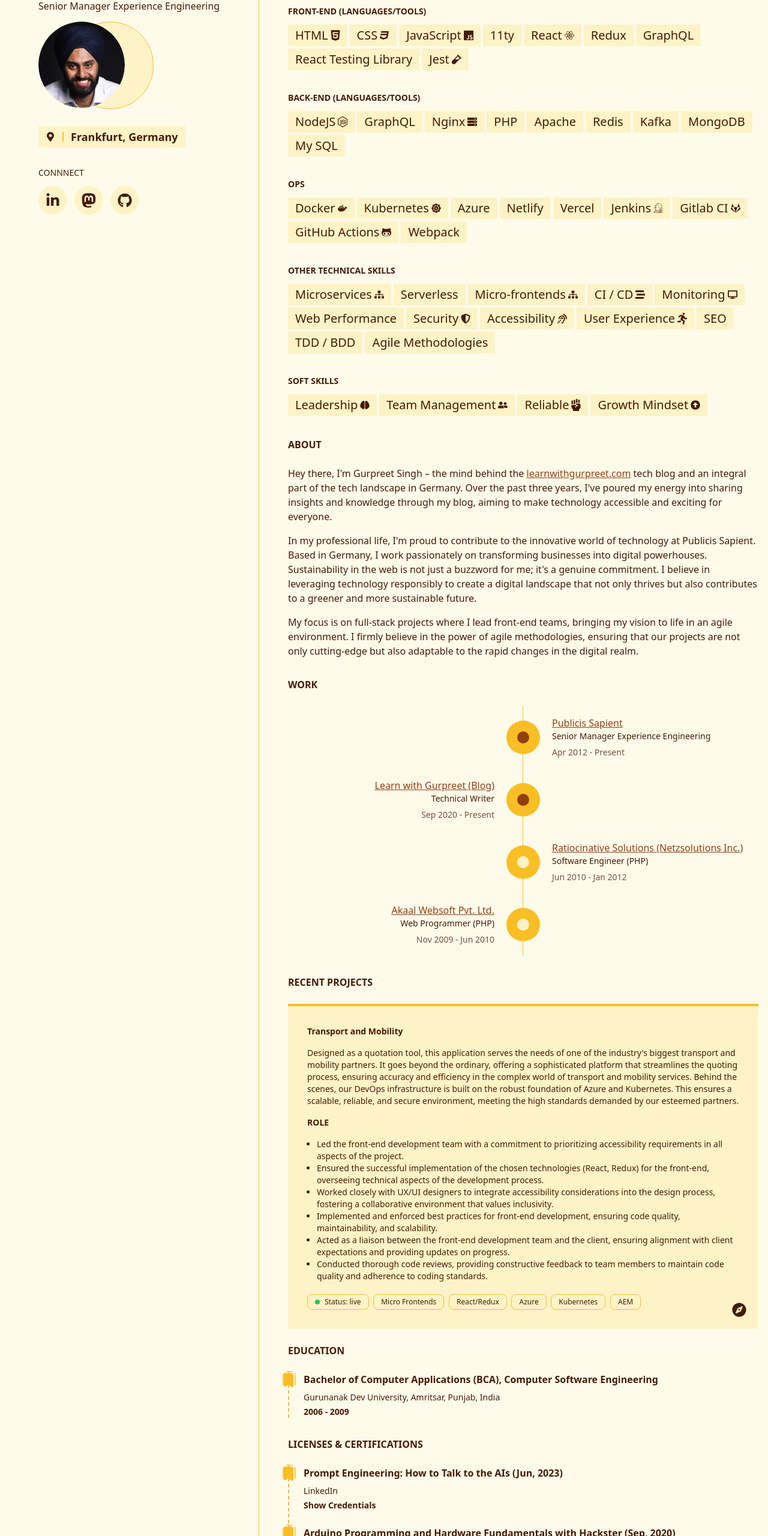
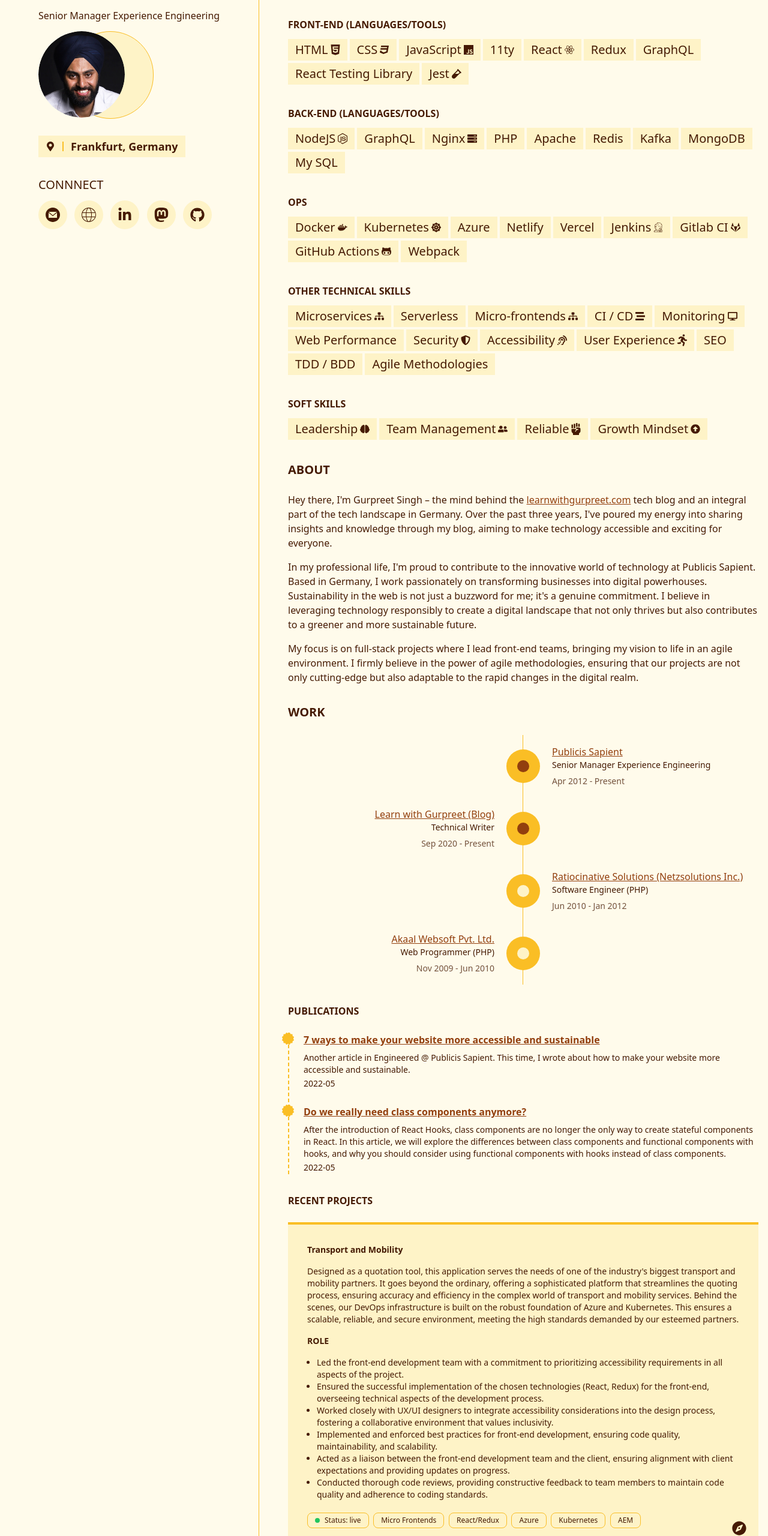
Before and after one commit to gsin11/gurpreet-singh.in, an Eleventy site: page src/index.njk in a window 1280 px wide. Shown: the part 240-2800 px from the top of the page at 60% size. Built offline with nearby package versions, Linux system fonts and the light colour scheme; Eleventy itself is replaced by a stand-in of ours; files that its build step writes are made by us from their sources.

Commit message:
added all the sections

```diff
--- a/src/_data/author.json
+++ b/src/_data/author.json
@@ -7,5 +7,6 @@
   "email": "social@gsingh.de",
   "linkedin": "https://linkedin.com/in/gsin11/",
   "mastodon": "https://fosstodon.org/@GurpreetSingh",
-  "github": "https://github.com/learnwithgurpreet"
+  "github": "https://github.com/learnwithgurpreet",
+  "blog": "https://www.learnwithgurpreet.com"
 }
--- a/src/_data/certifications.json
+++ b/src/_data/certifications.json
@@ -3,7 +3,7 @@
     "org": "LinkedIn",
     "certification": "Prompt Engineering: How to Talk to the AIs",
     "year": "Jun, 2023",
-    "link": "https://www.linkedin.com/learning/certificates/cb5b76685b640585e6fe6379ee0e81c6fa1dace40f22cae59acf145d3a3d8ed2"
+    "link": "https://www.linkedin.com/learning/certificates/5debf7ba38ae8c6e07ba5a3ea9be4764a981d9406c12bdded55486a8a69013c9"
   },
   {
     "org": "Udemy",
--- a/src/_includes/partials/_about.njk
+++ b/src/_includes/partials/_about.njk
@@ -1,5 +1,5 @@
 <section>
-  <h3 class="font-header font-semibold text-md uppercase mb-6">About</h3>
+  <h3 class="font-header font-semibold text-xl uppercase mb-6">About</h3>
   <div class="pb-8">
     <p class="mb-4">Hey there, I'm Gurpreet Singh – the mind behind the <a href="https://www.learnwithgurpreet.com" class="link">learnwithgurpreet.com</a> tech blog and an integral part of the tech landscape in Germany. Over the past three years, I've poured my energy into sharing insights and knowledge through my blog, aiming to make technology accessible and exciting for everyone.</p>
     <p class="mb-4">In my professional life, I'm proud to contribute to the innovative world of technology at Publicis Sapient. Based in Germany, I work passionately on transforming businesses into digital powerhouses. Sustainability in the web is not just a buzzword for me; it's a genuine commitment. I believe in leveraging technology responsibly to create a digital landscape that not only thrives but also contributes to a greener and more sustainable future.</p>
--- a/src/_includes/partials/_certifications.njk
+++ b/src/_includes/partials/_certifications.njk
@@ -1,16 +1,13 @@
 <section class="pb-8">
-  <h3 class="font-header font-semibold text-md uppercase mb-6">Licenses &amp; certifications</h3>
+  <h3 class="font-header font-semibold text-xl uppercase mb-6">Licenses &amp; certifications</h3>
   <div class="space-y-6 border-l-2 border-dashed border-l-husky-400 dark:border-l-husky-600">
     {% for item in certifications %}
       <div class="relative">
-        <svg xmlns="http://www.w3.org/2000/svg" width="16" height="16" fill="currentColor" class="absolute -top-0.5 z-10 -ml-3.5 h-7 w-7 rounded-full text-husky-400 dark:text-husky-600" viewBox="0 0 16 16">
-          <path d="M2 4a2 2 0 0 1 2-2h6a2 2 0 0 1 2 2v11.5a.5.5 0 0 1-.777.416L7 13.101l-4.223 2.815A.5.5 0 0 1 2 15.5z"/>
-          <path d="M4.268 1A2 2 0 0 1 6 0h6a2 2 0 0 1 2 2v11.5a.5.5 0 0 1-.777.416L13 13.768V2a1 1 0 0 0-1-1z"/>
-        </svg>
+        <svg xmlns="http://www.w3.org/2000/svg" width="16" height="16" fill="currentColor" class="absolute -top-0.5 z-10 -ml-3.5 h-7 w-7 rounded-full text-husky-400 dark:text-husky-600"><path d="M2.047 14.667a.992.992 0 0 0 .466.607l1.909 1.104v2.199a1 1 0 0 0 1 1h2.199l1.104 1.91a1.002 1.002 0 0 0 1.366.366L12 20.75l1.91 1.104a1.002 1.002 0 0 0 1.366-.366l1.103-1.909h2.199a1 1 0 0 0 1-1V16.38l1.909-1.104a.999.999 0 0 0 .366-1.366L20.75 12l1.104-1.909a1 1 0 0 0-.366-1.366l-1.909-1.104V5.422a1 1 0 0 0-1-1H16.38l-1.103-1.909a1.004 1.004 0 0 0-.607-.466.994.994 0 0 0-.759.1L12 3.25l-1.909-1.104a.998.998 0 0 0-1.366.365l-1.104 1.91H5.422a1 1 0 0 0-1 1V7.62L2.513 8.725a1.001 1.001 0 0 0-.365 1.366L3.251 12l-1.104 1.909a1.003 1.003 0 0 0-.1.758z"/></svg>
         <div class="ml-6">
-          <h4 class="font-bold">{{ item.certification }} ({{ item.year }})</h4>
-          <p class="mt-2 text-sm">{{ item.org }}</p>
-          <span class="mt-1 block text-sm font-semibold"><a href="{{ item.link }}" rel="nofollow" target="_blank">Show Credentials</a></span>
+          <a href="{{ item.link }}" class="link" rel="nofollow" target="_blank"><h4 class="font-bold">{{ item.certification }}</h4></a>
+          <p class="mt-1 text-sm font-semibold">{{ item.org }}</p>
+          <p class="mt-1 text-sm">{{ item.year }}</p>
         </div>
       </div>
     {% endfor %}
--- a/src/_includes/partials/_connect.njk
+++ b/src/_includes/partials/_connect.njk
@@ -1,15 +1,29 @@
 <div class="pt-8 pb-12">
-  <h3 class="font-medium text-sm uppercase mb-3">Connnect</h3>
+  <h3 class="font-medium text-xl uppercase mb-3">Connnect</h3>
   <div>
+    <a aria-label="email" href="mailto:{{ author.email }}" rel="noopener noreferrer" target="_blank" class="inline-flex w-12 h-12 justify-center items-center rounded-full highlight hover:shadow-lg transition-shadow duration-150">
+      <svg xmlns="http://www.w3.org/2000/svg" width="24" fill="currentColor" height="24" viewBox="0 0 24 24" class="w-6 h-6">
+        <path
+          d="M12 .02c-6.627 0-12 5.373-12 12s5.373 12 12 12 12-5.373 12-12-5.373-12-12-12zm6.99 6.98l-6.99 5.666-6.991-5.666h13.981zm.01 10h-14v-8.505l7 5.673 7-5.672v8.504z" />
+      </svg>
+    </a>
+    <a aria-label="blog" href="{{ author.blog }}" rel="noopener noreferrer" target="_blank" class="inline-flex w-12 h-12 justify-center items-center ml-2 rounded-full highlight hover:shadow-lg transition-shadow duration-150">
+      <svg fill="currentColor" width="24" height="24" xmlns="http://www.w3.org/2000/svg" viewBox="0 0 24 24" fill-rule="evenodd"
+        clip-rule="evenodd">
+        <path
+          d="M12.02 0c6.614.011 11.98 5.383 11.98 12 0 6.623-5.376 12-12 12-6.623 0-12-5.377-12-12 0-6.617 5.367-11.989 11.981-12h.039zm3.694 16h-7.427c.639 4.266 2.242 7 3.713 7 1.472 0 3.075-2.734 3.714-7m6.535 0h-5.523c-.426 2.985-1.321 5.402-2.485 6.771 3.669-.76 6.671-3.35 8.008-6.771m-14.974 0h-5.524c1.338 3.421 4.34 6.011 8.009 6.771-1.164-1.369-2.059-3.786-2.485-6.771m-.123-7h-5.736c-.331 1.166-.741 3.389 0 6h5.736c-.188-1.814-.215-3.925 0-6m8.691 0h-7.685c-.195 1.8-.225 3.927 0 6h7.685c.196-1.811.224-3.93 0-6m6.742 0h-5.736c.062.592.308 3.019 0 6h5.736c.741-2.612.331-4.835 0-6m-12.825-7.771c-3.669.76-6.671 3.35-8.009 6.771h5.524c.426-2.985 1.321-5.403 2.485-6.771m5.954 6.771c-.639-4.266-2.242-7-3.714-7-1.471 0-3.074 2.734-3.713 7h7.427zm-1.473-6.771c1.164 1.368 2.059 3.786 2.485 6.771h5.523c-1.337-3.421-4.339-6.011-8.008-6.771" />
+      </svg>
+    </a>
     <a aria-label="linkedin"
-      class="inline-flex w-12 h-12 justify-center items-center rounded-full highlight hover:shadow-lg transition-shadow duration-150"
+      class="inline-flex w-12 h-12 justify-center items-center ml-2 rounded-full highlight hover:shadow-lg transition-shadow duration-150"
       href="{{ author.linkedin }}" rel="noopener noreferrer" target="_blank"><svg stroke="currentColor"
         fill="currentColor" stroke-width="0" viewBox="0 0 448 512" class="w-6 h-6" height="1em" width="1em"
         xmlns="http://www.w3.org/2000/svg">
         <path
           d="M100.28 448H7.4V148.9h92.88zM53.79 108.1C24.09 108.1 0 83.5 0 53.8a53.79 53.79 0 0 1 107.58 0c0 29.7-24.1 54.3-53.79 54.3zM447.9 448h-92.68V302.4c0-34.7-.7-79.2-48.29-79.2-48.29 0-55.69 37.7-55.69 76.7V448h-92.78V148.9h89.08v40.8h1.3c12.4-23.5 42.69-48.3 87.88-48.3 94 0 111.28 61.9 111.28 142.3V448z">
         </path>
-      </svg></a>
+      </svg>
+    </a>
     <a aria-label="mastodon"
       class="inline-flex w-12 h-12 justify-center items-center rounded-full highlight ml-2 hover:shadow-lg transition-shadow duration-150"
       href="{{ author.mastodon }}" rel="noopener noreferrer" target="_blank">
--- a/src/_includes/partials/_education.njk
+++ b/src/_includes/partials/_education.njk
@@ -1,12 +1,9 @@
 <section class="pb-8">
-  <h3 class="font-header font-semibold text-md uppercase mb-6">Education</h3>
+  <h3 class="font-header font-semibold text-xl uppercase mb-6">Education</h3>
   <div class="space-y-6 border-l-2 border-dashed border-l-husky-400 dark:border-l-husky-600">
     {% for item in education %}
       <div class="relative">
-        <svg xmlns="http://www.w3.org/2000/svg" width="16" height="16" fill="currentColor" class="absolute -top-0.5 z-10 -ml-3.5 h-7 w-7 rounded-full text-husky-400 dark:text-husky-600" viewBox="0 0 16 16">
-          <path d="M2 4a2 2 0 0 1 2-2h6a2 2 0 0 1 2 2v11.5a.5.5 0 0 1-.777.416L7 13.101l-4.223 2.815A.5.5 0 0 1 2 15.5z"/>
-          <path d="M4.268 1A2 2 0 0 1 6 0h6a2 2 0 0 1 2 2v11.5a.5.5 0 0 1-.777.416L13 13.768V2a1 1 0 0 0-1-1z"/>
-        </svg>
+        <svg xmlns="http://www.w3.org/2000/svg" width="16" height="16" fill="currentColor" class="absolute -top-0.5 z-10 -ml-3.5 h-7 w-7 rounded-full text-husky-400 dark:text-husky-600"><path d="M2.047 14.667a.992.992 0 0 0 .466.607l1.909 1.104v2.199a1 1 0 0 0 1 1h2.199l1.104 1.91a1.002 1.002 0 0 0 1.366.366L12 20.75l1.91 1.104a1.002 1.002 0 0 0 1.366-.366l1.103-1.909h2.199a1 1 0 0 0 1-1V16.38l1.909-1.104a.999.999 0 0 0 .366-1.366L20.75 12l1.104-1.909a1 1 0 0 0-.366-1.366l-1.909-1.104V5.422a1 1 0 0 0-1-1H16.38l-1.103-1.909a1.004 1.004 0 0 0-.607-.466.994.994 0 0 0-.759.1L12 3.25l-1.909-1.104a.998.998 0 0 0-1.366.365l-1.104 1.91H5.422a1 1 0 0 0-1 1V7.62L2.513 8.725a1.001 1.001 0 0 0-.365 1.366L3.251 12l-1.104 1.909a1.003 1.003 0 0 0-.1.758z"/></svg>
         <div class="ml-6">
           <h4 class="font-bold">{{ item.certification }}</h4>
           <p class="mt-2 text-sm">{{ item.org }}, {{ item.address }}</p>
--- a/src/_includes/partials/_header.njk
+++ b/src/_includes/partials/_header.njk
@@ -1,5 +1,5 @@
 <header
-  class="flex justify-between p-4 lg:px-8 sticky top-0 z-20 transition-shadow duration-200 ease-in-out transition-color">
+  class="flex p-4 lg:px-8 sticky top-0 z-20 transition-shadow duration-200 ease-in-out transition-color">
   <span
-    class="inline-flex w-10 h-10 font-bold text-md justify-center items-center text-center text-front border-2 border-solid border-front rounded-full shadow-md">GS</span>
+    class="inline-flex w-10 h-10 text-md lg:w-14 lg:h-14 lg:text-lg font-bold justify-center items-center text-center rounded-full shadow-md highlight-with-border">GS</span>
 </header>
--- a/src/_includes/partials/_projects.njk
+++ b/src/_includes/partials/_projects.njk
@@ -22,7 +22,7 @@
           {% for technologies in item.technologies %}
             <li
             class="inline-block px-3 py-1 mr-1 mt-1 font-medium text-xs rounded-lg border border-husky-400 dark:border-husky-600">
-            {{ technologies }}
+            {{ technologies }}
           </li>
           {% endfor %}
         </ul>
--- a/src/_includes/partials/_publication.njk
+++ b/src/_includes/partials/_publication.njk
@@ -0,0 +1,15 @@
+<section class="pb-8">
+  <h3 class="font-header font-semibold text-md uppercase mb-6">Publications</h3>
+  <div class="space-y-6 border-l-2 border-dashed border-l-husky-400 dark:border-l-husky-600">
+    {% for item in publication %}
+      <div class="relative">
+        <svg xmlns="http://www.w3.org/2000/svg" width="16" height="16" fill="currentColor" class="absolute -top-0.5 z-10 -ml-3.5 h-7 w-7 rounded-full text-husky-400 dark:text-husky-600"><path d="M2.047 14.667a.992.992 0 0 0 .466.607l1.909 1.104v2.199a1 1 0 0 0 1 1h2.199l1.104 1.91a1.002 1.002 0 0 0 1.366.366L12 20.75l1.91 1.104a1.002 1.002 0 0 0 1.366-.366l1.103-1.909h2.199a1 1 0 0 0 1-1V16.38l1.909-1.104a.999.999 0 0 0 .366-1.366L20.75 12l1.104-1.909a1 1 0 0 0-.366-1.366l-1.909-1.104V5.422a1 1 0 0 0-1-1H16.38l-1.103-1.909a1.004 1.004 0 0 0-.607-.466.994.994 0 0 0-.759.1L12 3.25l-1.909-1.104a.998.998 0 0 0-1.366.365l-1.104 1.91H5.422a1 1 0 0 0-1 1V7.62L2.513 8.725a1.001 1.001 0 0 0-.365 1.366L3.251 12l-1.104 1.909a1.003 1.003 0 0 0-.1.758z"/></svg>
+        <div class="ml-6">
+          <h4 class="font-bold"><a href="{{ item.link }}" class="link" rel="nofollow" target="_blank">{{ item.title }}</a></h4>
+          <p class="mt-2 text-sm">{{ item.details }}</p>
+          <time class="mt-1 text-sm font-medium" datetime="{{ item.date }}">{{ item.date }}</time>
+        </div>
+      </div>
+    {% endfor %}
+  </div>
+</section>
--- a/src/_includes/partials/_skills.njk
+++ b/src/_includes/partials/_skills.njk
@@ -1,7 +1,7 @@
 <section>
-  <h3 class="font-header font-semibold text-md uppercase mb-6">Skills</h3>
+  <h3 class="font-header font-semibold text-xl uppercase mb-6">Skills</h3>
   <div class="pb-8">
-    <h4 class="font-header font-semibold text-sm uppercase mb-3">Front-end (Languages/Tools)</h4>
+    <h4 class="font-header font-semibold uppercase mb-3">Front-end (Languages/Tools)</h4>
     <ul class="flex flex-wrap mt-2">
       <li class="relative inline-block mb-1 mr-1 "><span
           class="flex items-center subpixel-antialiased highlight px-3 py-1 font-header font-light text-xl md:text-1xl text-lead-text transition-color duration-200 ease-in-out">HTML<svg
@@ -60,7 +60,7 @@
     </ul>
   </div>
   <div class="pb-8">
-    <h4 class="font-header font-semibold text-sm uppercase mb-3">Back-end (Languages/Tools)</h4>
+    <h4 class="font-header font-semibold  uppercase mb-3">Back-end (Languages/Tools)</h4>
     <ul class="flex flex-wrap mt-2">
       <li class="relative inline-block mb-1 mr-1 "><span
           class="flex items-center subpixel-antialiased highlight px-3 py-1 font-header font-light text-xl md:text-1xl text-lead-text transition-color duration-200 ease-in-out">NodeJS<svg
@@ -102,7 +102,7 @@
     </ul>
   </div>
   <div class="pb-8">
-    <h4 class="font-header font-semibold text-sm uppercase mb-3">Ops</h4>
+    <h4 class="font-header font-semibold  uppercase mb-3">Ops</h4>
     <ul class="flex flex-wrap mt-2">
       <li class="relative inline-block mb-1 mr-1 "><span
           class="flex items-center subpixel-antialiased highlight px-3 py-1 font-header font-light text-xl md:text-1xl text-lead-text transition-color duration-200 ease-in-out">Docker<svg
@@ -159,7 +159,7 @@
     </ul>
   </div>
   <div class="pb-8">
-    <h4 class="font-header font-semibold text-sm uppercase mb-3">Other Technical Skills</h4>
+    <h4 class="font-header font-semibold  uppercase mb-3">Other Technical Skills</h4>
     <ul class="flex flex-wrap mt-2">
       <li class="relative inline-block mb-1 mr-1 "><span
           class="flex items-center subpixel-antialiased highlight px-3 py-1 font-header font-light text-xl md:text-1xl text-lead-text transition-color duration-200 ease-in-out">Microservices<svg
@@ -235,7 +235,7 @@
     </ul>
   </div>
   <div class="pb-8">
-    <h4 class="font-header font-semibold text-sm uppercase mb-3">Soft Skills</h4>
+    <h4 class="font-header font-semibold  uppercase mb-3">Soft Skills</h4>
     <ul class="flex flex-wrap mt-2">
       <li class="relative inline-block mb-1 mr-1 "><span
           class="flex items-center subpixel-antialiased highlight px-3 py-1 font-header font-light text-xl md:text-1xl text-lead-text transition-color duration-200 ease-in-out">Leadership<svg
--- a/src/_includes/partials/_work.njk
+++ b/src/_includes/partials/_work.njk
@@ -1,5 +1,5 @@
 <section>
-  <h3 class="font-header font-semibold text-md uppercase mb-6">Work</h3>
+  <h3 class="font-header font-semibold text-xl uppercase mb-6">Work</h3>
   <div class="pb-8">
     <div class="work flex flex-col relative">
       {% for item in work %}
@@ -12,7 +12,7 @@
             class="dot-bg w-14 h-14 transform absolute bg-line inline-flex rounded-full items-center justify-center"><span
               class="dot w-5 h-5 bg-back-light rounded-full"></span></span>
           <h4 class="subpixel-antialiased"><a href="{{ item.link }}" target="_blank" rel="noopener noreferrer"
-              class="link transition-colors duration-150">{{ item.companyName }}</a></h4>
+              class="link transition-colors duration-150 font-medium">{{ item.companyName }}</a></h4>
           <h5 class="text-sm font-normal mb-1">{{ item.title }}</h5><span class="text-sm font-medium opacity-75">{{ item.time }}</span>
         </div>
       {% endfor %}
--- a/src/_layouts/base.njk
+++ b/src/_layouts/base.njk
@@ -56,9 +56,10 @@
         {% include "partials/_skills.njk" %}
         {% include "partials/_about.njk" %}
         {% include "partials/_work.njk" %}
+        {% include "partials/_publication.njk" %}
         {% include "partials/_projects.njk" %}
+        {% include "partials/_certifications.njk" %}
         {% include "partials/_education.njk" %}
-        {% include "partials/_certifications.njk" %}
         {{content | safe}}
       </main>
     </div>
```
Also changed, not shown: src/_includes/partials/_footer.njk (+2 -6 lines).
